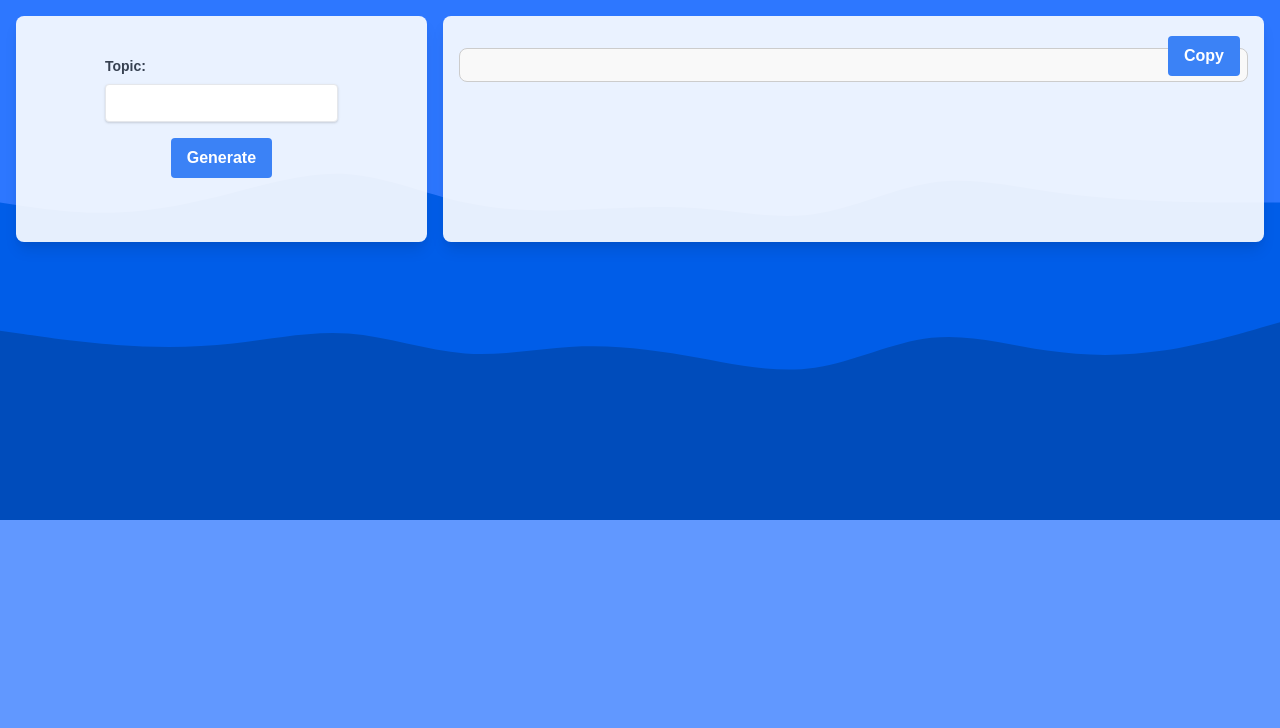
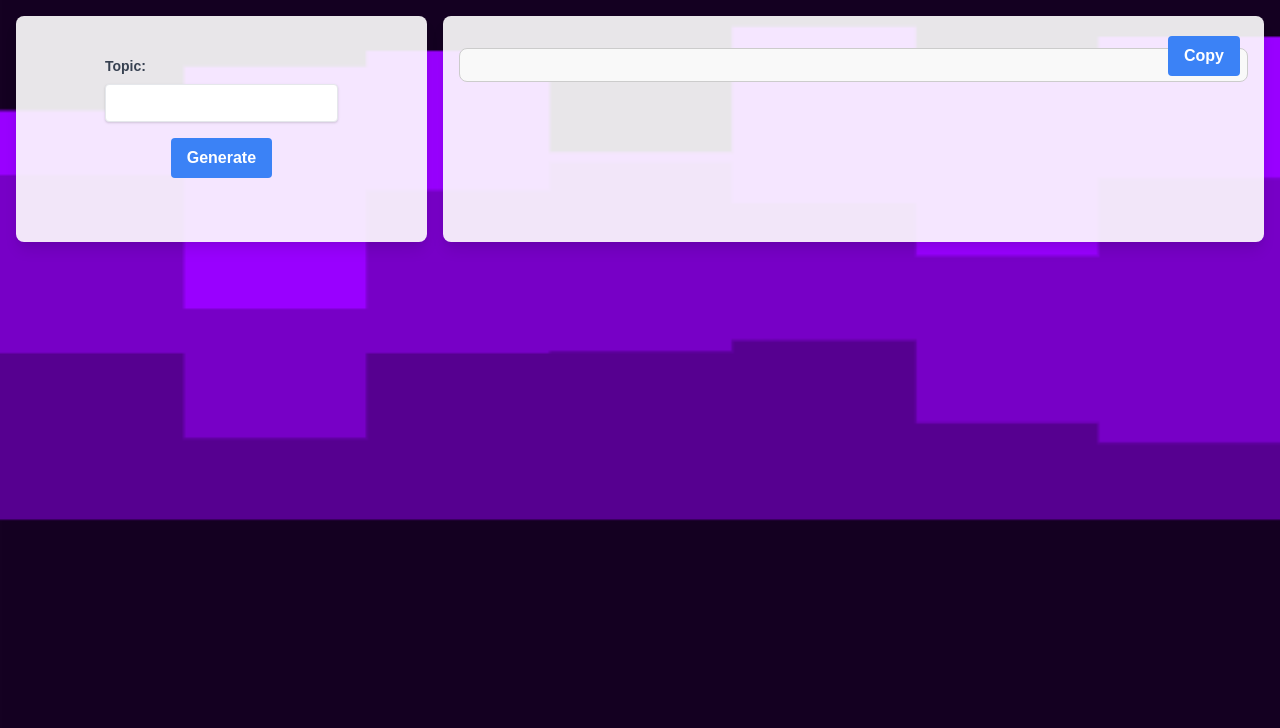
Before and after one commit to sarathoff/write-like-you-tool, a website: page public/index.html in a window 1280 px wide. Shown: the part 72-800 px from the top of the page. Drawn offline with nearby package versions, Linux system fonts and the light colour scheme.

Commit message:
stable version with serverless

```diff
--- a/package.json
+++ b/package.json
@@ -13,6 +13,7 @@
   "dependencies": {
     "@google/generative-ai": "^0.11.3",
     "dotenv": "^16.4.5",
-    "express": "^4.19.2"
+    "express": "^4.19.2",
+    "serverless-http": "^3.2.0"
   }
 }
--- a/public/index.html
+++ b/public/index.html
@@ -8,7 +8,7 @@
   <link href="https://cdn.jsdelivr.net/npm/tailwindcss@2.2.19/dist/tailwind.min.css" rel="stylesheet">
   <link rel="stylesheet" href="styles.css">
 </head>
-<body class="bg-cover bg-center font-poppins" style="background-image: url('background.svg');">
+<body class="bg-cover bg-center font-poppins" style="background-image: url('back.png');">
   <div class="container mx-auto p-4">
     <h1 class="text-4xl text-center font-bold mb-8 text-white">Write Like You</h1>
     <div class="flex">
```
Also changed, not shown: public/back.png (added), 1 other file.
